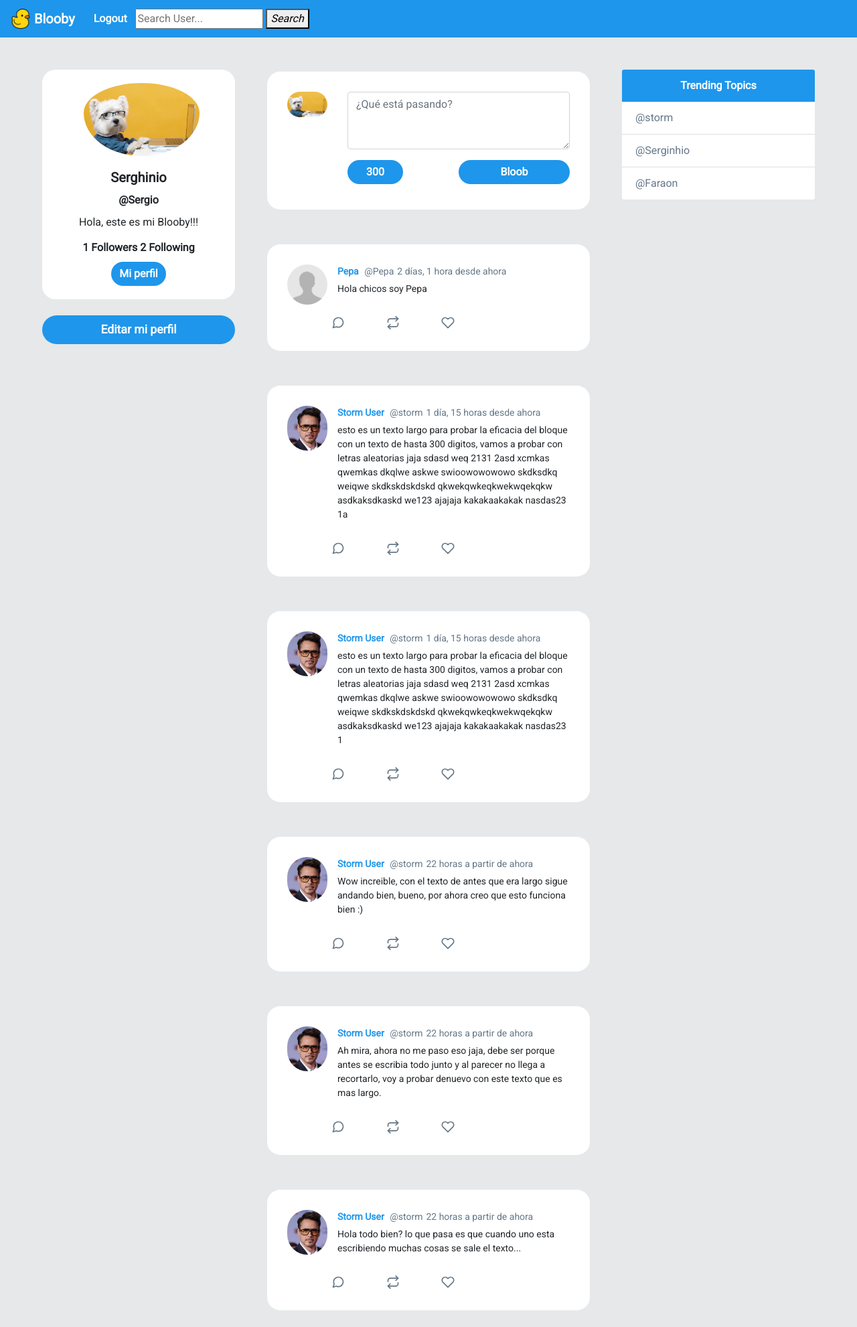
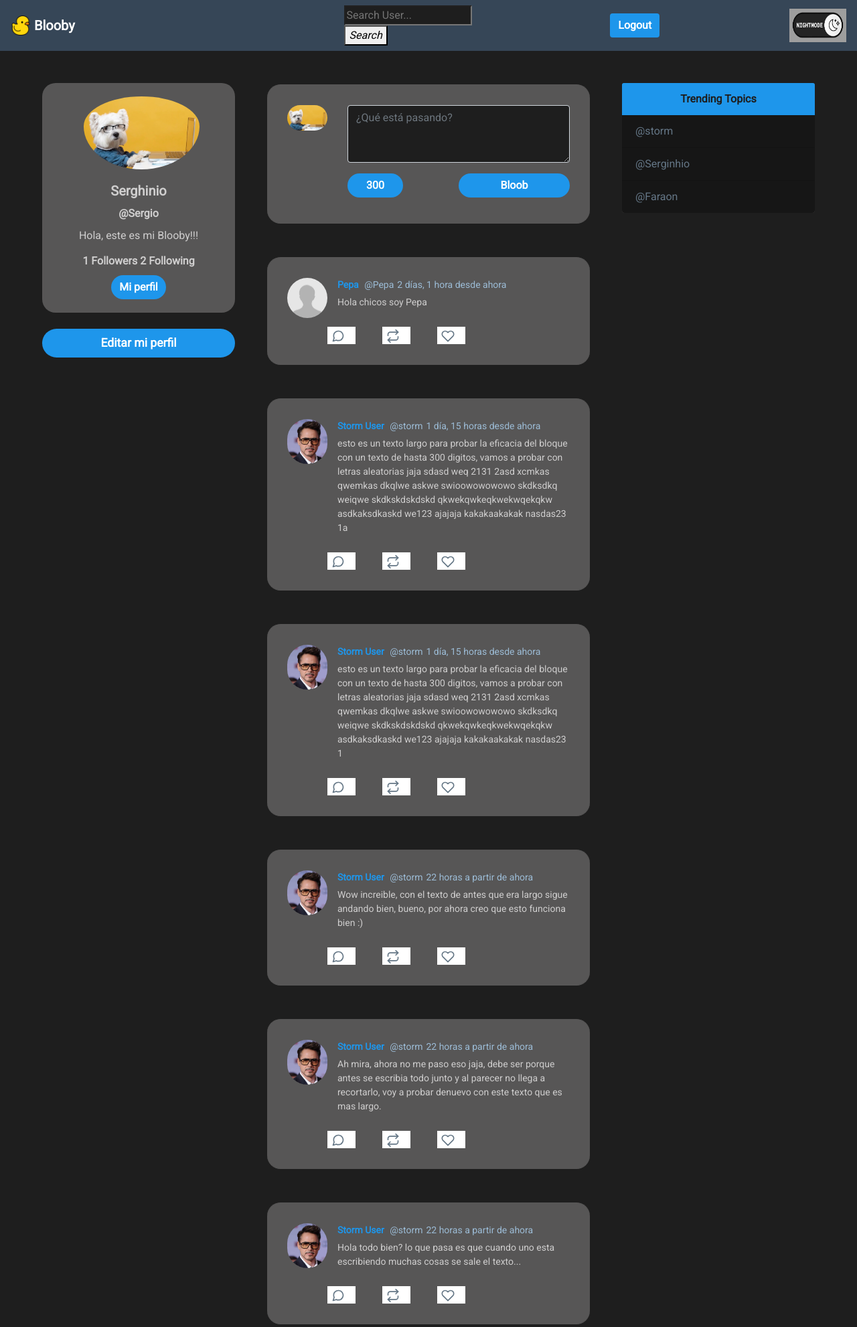
Before and after one commit to ViLiraDev/Blooby, a Django app: page / in a window 1280 px wide. Shown: the top 1982 px of the page at 67% size. Run offline with Django 3.2, Linux system fonts and the light colour scheme; a user stored in the database is signed in; data comes from the database, SQL or seed files in the repository; some libraries are stand-ins or nearby versions; grey boxes are pictures that could not be loaded.

Commit message:
haciendo darkmode

```diff
--- /dev/null
+++ b/SocialNetwork/Blooby/static/css/darkmode.css
@@ -0,0 +1,114 @@
+body.dark{
+    background-color: #1E1E1E;
+}
+
+
+body.dark .card-header {
+    background-color: #11476e /*#E0245E*/;
+    color: rgb(87, 86, 86);
+    text-align: center;
+    font-weight: bold;
+    border: none;
+  }
+
+body.dark .tweet-wrap {
+    max-width: 490px;
+    background: rgb(87, 86, 86);
+    margin: 0 auto;
+    margin-top: 50px;
+    border-radius: 3px;
+    padding: 30px;
+    border-bottom: 1px solid rgb(87, 86, 86);
+    border-top: 1px solid rgb(87, 86, 86);
+  }
+
+body.dark .form-control{
+    background-color: #1E1E1E;
+}
+
+
+body.dark .comments #btn-comments{
+    background-color: #1E1E1E; border: none;
+}
+
+body.dark .comments.element.style {
+    background: rgb(29, 28, 28);
+    border: none;
+}
+
+body.dark .card {
+    position: relative;
+    display: -ms-flexbox;
+    display: flex;
+    -ms-flex-direction: column;
+    flex-direction: column;
+    min-width: 0;
+    word-wrap: break-word;
+    background-color: rgb(87, 86, 86);
+    background-clip: border-box;
+    border-radius: 0.25rem;
+}
+
+body.dark .card-header {
+    background-color: #1E96EB /*#E0245E*/;
+    color: #1E1E1E;
+    text-align: center;
+    font-weight: bold;
+    border: none;
+  }
+
+body.dark .list-group-item {
+    position: relative;
+    display: block;
+    padding: 0.75rem 1.25rem;
+    background-color: #161616;
+    border: 1pxsolidrgba(0,0,0,.125);
+}
+
+body.dark #darkmode{
+    background-image: url(https://eltallerdehector.com/2022/02/04/baby-yoda-png-sin-fondo/);
+}
+
+body.dark #textsearcher{
+    background-color: #1E1E1E;
+}
+
+body.dark #comentario{
+    background: rgb(19, 18, 18);
+    background-image: initial;
+    background-position-x: initial;
+    background-position-y: initial;
+    background-size: initial;
+    background-attachment: initial;
+    background-origin: initial;
+    background-clip: initial;
+    background-color: rgb(32, 31, 31);
+    border: none;
+    border-top-color: initial;
+    border-top-style: none;
+    border-top-width: initial;
+    border-right-color: initial;
+    border-right-style: none;
+    border-right-width: initial;
+    border-bottom-color: initial;
+    border-bottom-style: none;
+    border-bottom-width: initial;
+    border-left-color: initial;
+    border-left-style: none;
+    border-left-width: initial;
+    border-image-source: initial;
+    border-image-slice: initial;
+    border-image-width: initial;
+    border-image-outset: initial;
+    border-image-repeat: initial;
+    }
+
+body.dark .tweet-header-info span {
+        color: #9cbcd6;
+        font-weight: normal;
+        margin-left: 5px;
+    }
+
+    body.dark {
+        color: #cfcece;
+    }
--- a/SocialNetwork/Blooby/static/css/styles.css
+++ b/SocialNetwork/Blooby/static/css/estilo.css
@@ -9,7 +9,7 @@ body {
   }
 
   .navbar {
-    background-color: #1E96EB /*#E0245E*/;
+    background-color: #364657 /*#E0245E*/;
   }
 
   .navbar-brand {
--- a/SocialNetwork/Blooby/templates/Blooby/_base.html
+++ b/SocialNetwork/Blooby/templates/Blooby/_base.html
@@ -13,12 +13,12 @@
     <link href="https://fonts.googleapis.com/css?family=Roboto" rel="stylesheet">
     <link href="https://stackpath.bootstrapcdn.com/font-awesome/4.7.0/css/font-awesome.min.css" rel="stylesheet">
 
-    <link rel="stylesheet" type="text/css" href="{% static 'css/styles.css' %}">
-
+    <link rel="stylesheet" type="text/css" href="{% static 'css/estilo.css' %}">
+    <link rel="stylesheet" href="{% static 'css/darkmode.css' %}">
     <link rel="shortcut icon" href="{% static 'img/patito512px.png' %}" type="image/x-icon">
 </head>
 
-<body>
+<body class="dark">
 
     <div class="container-fluid" style="padding: 0;">
         <nav class="navbar navbar-expand-lg navbar-light">
@@ -28,6 +28,7 @@
                 <!-- Twitter logo -->
                 Blooby
             </a>
+
             {% block navbar %}
             <div class="collapse navbar-collapse" id="navbarSupportedContent">
                 <ul class="hi mr-auto">
@@ -125,7 +126,7 @@
                     <div class="tweet-info-counts">
 
                         <div class="comments">
-                            <button style="background: white; border: none;">
+                            <button id="comentario">
                             <svg class="feather feather-message-circle sc-dnqmqq jxshSx" xmlns="http://www.w3.org/2000/svg"
                                 width="20" height="20" viewBox="0 0 24 24" fill="none" stroke="currentColor"
                                 stroke-width="2" stroke-linecap="round" stroke-linejoin="round" aria-hidden="true">
@@ -138,7 +139,7 @@
                         </div>
 
                         <div class="retweets">
-                            <button style="background: white; border: none;">
+                            <button>
                             <svg class="feather feather-repeat sc-dnqmqq jxshSx" xmlns="http://www.w3.org/2000/svg"
                                 width="20" height="20" viewBox="0 0 24 24" fill="none" stroke="currentColor"
                                 stroke-width="2" stroke-linecap="round" stroke-linejoin="round" aria-hidden="true">
@@ -152,7 +153,7 @@
                         </div>
 
                         <div class="likes">
-                            <button style="background: white; border: none;">
+                            <button>
                             <svg class="feather feather-heart sc-dnqmqq jxshSx" xmlns="http://www.w3.org/2000/svg"
                                 width="20" height="20" viewBox="0 0 24 24" fill="none" stroke="currentColor"
                                 stroke-width="2" stroke-linecap="round" stroke-linejoin="round" aria-hidden="true">
@@ -166,7 +167,7 @@
 
                         <!-- DELETE -->
                         <div class="trash">
-                            <a href="#" style="background: white; border: none;">
+                            <a href="#">
                                 <i class="fa fa-trash-o" style="color:#657786; font-size: 20px" aria-hidden="true"></i>
                             </a>
                         </div>
--- a/SocialNetwork/Blooby/templates/Blooby/feed.html
+++ b/SocialNetwork/Blooby/templates/Blooby/feed.html
@@ -3,15 +3,17 @@
 {% load humanize %}
 
 {% block navbar %}
-<a href="{% url 'logout' %}" class="btn text-white my-2 my-sm-0" type="submit">Logout</a>
-<form action="{% url 'search_user' %}" class="" method="GET">
-        <input type="text" class="" placeholder="Search User..." name="search" value="{{request.GET.search}}">
+
+<form action="{% url 'search_user' %}" class="" style="margin-left: 25rem;" method="GET">
+        <input type="text" id="textsearcher" class="" placeholder="Search User..." name="search" value="{{request.GET.search}}">
             <button class="" type="submit">
               <i class=''>Search</i>
             </button>
 </form>
-
-{% endblock navbar %}
+<a href="{% url 'logout' %}" class="btn text-white my-2 my-sm-0" style="margin-left: 11rem;" type="submit">Logout</a>
+<a id="darkmode" href="javascript:void(0)" style="margin-left: 12.1rem;"> <img src="{% static 'img/NightMode.png' %}" width="100" height="50" class="d-inline-block align-top" alt="">
+</a>
+    {% endblock navbar %}
 {% block content %}
 
     <div id="main" class="container-fluid d-flex">
```
Also changed, not shown: SocialNetwork/Blooby/templates/Blooby/search_result.html (indentation only), SocialNetwork/media/DayMode.png (added), SocialNetwork/media/NightMode.png (added).
